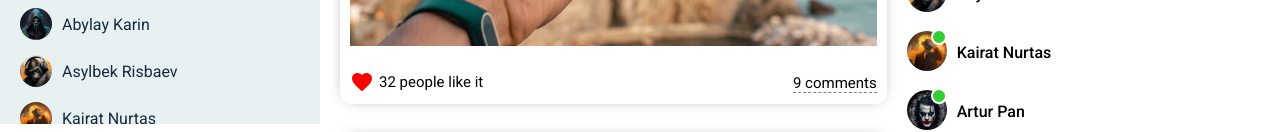
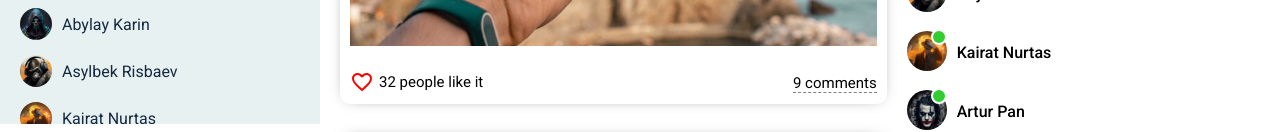
Before and after one commit to corazonjs/social_media, a React (Create React App) app in the folder client/: page / in a window 1280 px wide. Shown: the part 676-808 px from the top of the page. Built offline with nearby package versions, Linux system fonts and the light colour scheme.

Commit message:
Like functionality

```diff
--- a/client/src/components/post/Post.css
+++ b/client/src/components/post/Post.css
@@ -67,6 +67,10 @@
     margin-right: 5px;
     cursor: pointer;
     color: red;
+
+}
+.likeIcon:hover {
+
 }
 
 .postLikeCounter {
--- a/client/src/components/post/Post.jsx
+++ b/client/src/components/post/Post.jsx
@@ -1,15 +1,30 @@
 import "./Post.css";
-import {MoreVert, Favorite} from "@mui/icons-material";
-import { Users } from "../../DynamicData"
+import { MoreVert, FavoriteBorder, Favorite } from "@mui/icons-material"; // импортируем иконку Favorite
+import { Users } from "../../DynamicData";
+import { useState } from "react";
 
-export default function Post({post}) {
+export default function Post({ post }) {
+    const [like, setLike] = useState(post.like);
+    const [isLiked, setIsLiked] = useState(false);
+
+    const likeHandler = () => {
+        setLike(isLiked ? like - 1 : like + 1);
+        setIsLiked(!isLiked);
+    };
+
     return (
         <div className="post">
             <div className="postWrapper">
                 <div className="postTop">
                     <div className="postTopLeft">
-                        <img className="postProfileImg" src={Users.filter(u=> u.id === post.userId)[0].profilePicture} alt=""/>
-                        <span className="postUsername">{Users.filter(u=> u.id === post.userId)[0].username}</span>
+                        <img
+                            className="postProfileImg"
+                            src={Users.filter((u) => u.id === post.userId)[0].profilePicture}
+                            alt=""
+                        />
+                        <span className="postUsername">
+                            {Users.filter((u) => u.id === post.userId)[0].username}
+                        </span>
                         <span className="postDate">{post.date}</span>
                     </div>
                     <div className="postTopRight">
@@ -19,12 +34,15 @@ export default function Post({post}) {
                 <div className="postCenter">
                     <span className="postText">{post?.desc}</span>
                     <img className="postImg" src={post.photo} alt="" />
-
                 </div>
                 <div className="postBottom">
                     <div className="postBottomLeft">
-                        <Favorite className="likeIcon"/>
-                        <span className="postLikeCounter">{post.like} people like it</span>
+                        {isLiked ? (
+                            <Favorite onClick={likeHandler} className="likeIcon" />
+                        ) : (
+                            <FavoriteBorder onClick={likeHandler} className="likeIcon" />
+                        )}
+                        <span className="postLikeCounter">{like} people like it</span>
                     </div>
                     <div className="postBottomRight">
                         <span className="postCommentText">{post.comment} comments</span>
```
